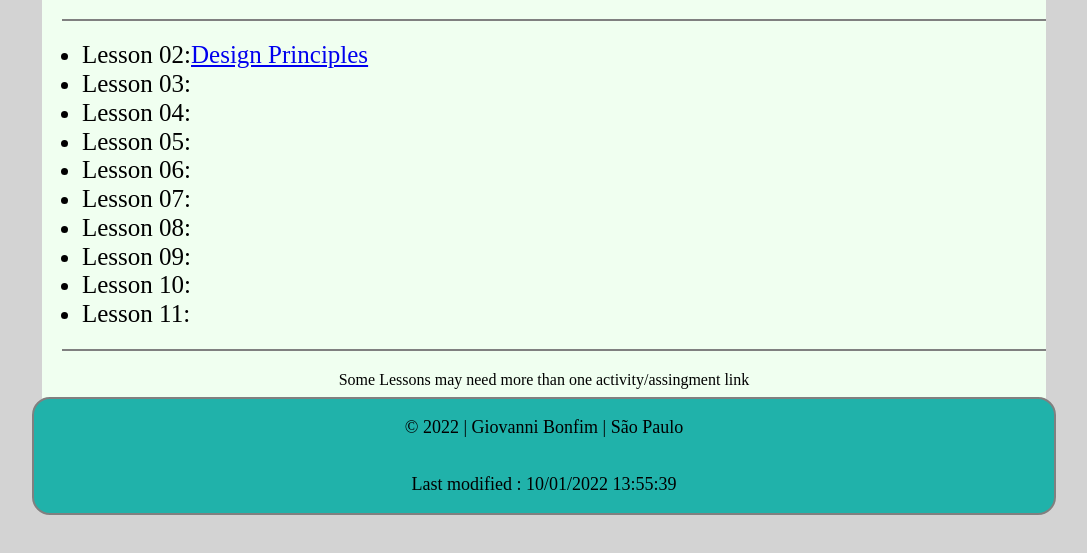
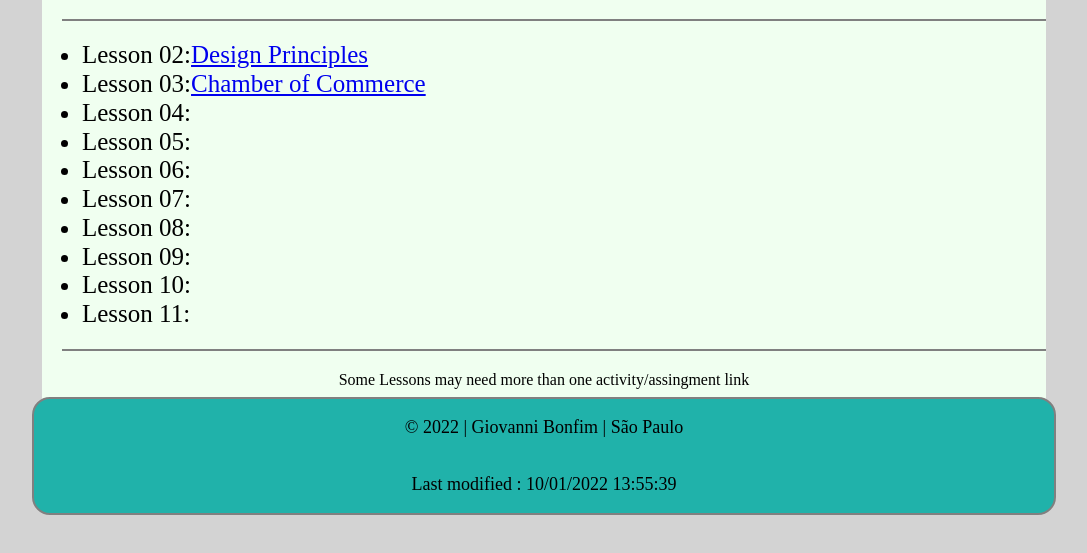
Before and after one commit to GiovanniBonfim/wdd230, a plain HTML site: page index.html in a window 1280 px wide. Shown: the part 243-796 px from the top of the page, without its empty margins (96-1183 px from the left). Drawn offline with Linux system fonts and the light colour scheme.

Commit message:
Added the link forlesson 3

```diff
--- a/index.html
+++ b/index.html
@@ -23,7 +23,7 @@
         <h2 id="heading">WDD 230: Assingment Portal</h2>
         <ul id="lessons">
             <li>Lesson 02:<a href="lesson2/design-principles.html">Design Principles</a></li>
-            <li>Lesson 03:</li>
+            <li>Lesson 03:<a href="lesson3/index.html">Chamber of Commerce</a></li>
             <li>Lesson 04:</li>
             <li>Lesson 05:</li>
             <li>Lesson 06:</li>
```
